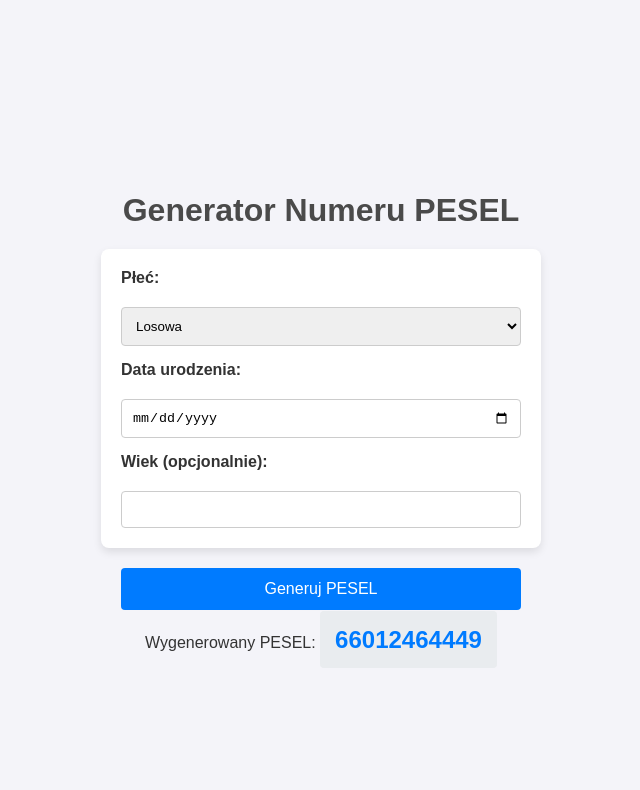
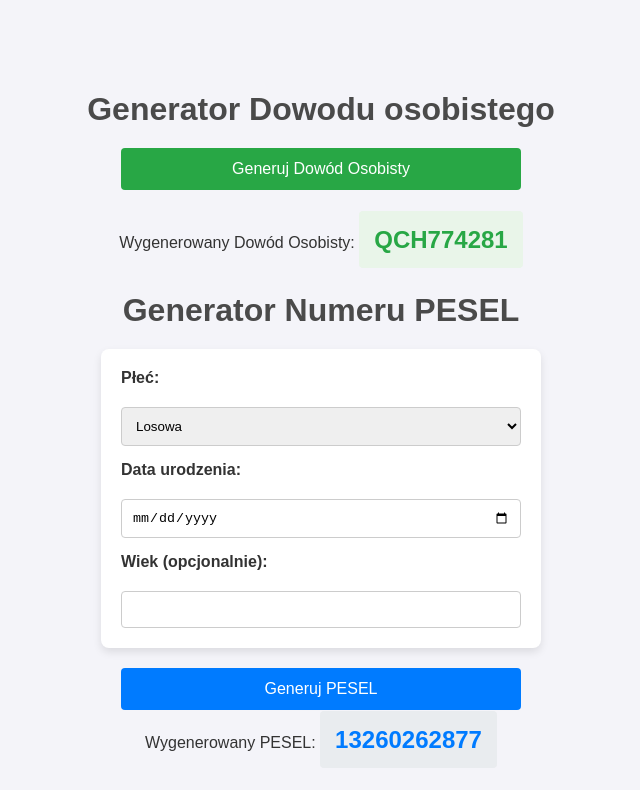
Before and after one commit to goliat931/generator-danych-testowych, a plain HTML site: page index.html in a window 1280 px wide. Both pictures are taken after a click on the button "Generuj PESEL". Shown: the whole page, without its empty margins (319-959 px from the left). Drawn offline with Linux system fonts and the light colour scheme.

Commit message:
Dodadnie generatora dowodu osobistego, zoptymalizowano kod

```diff
--- a/index.html
+++ b/index.html
@@ -7,6 +7,13 @@
     <link rel="stylesheet" href="static/styles.css">
 </head>
 <body>
+    <h1>Generator Dowodu osobistego</h1>
+    <button id="generateIdBtn">Generuj Dowód Osobisty</button>
+    <p>Wygenerowany Dowód Osobisty: <span id="idOutput"></span></p>
+
+	<div id="copy-message" class="copy-message">skopiowany!</div>
+
+
     <h1>Generator Numeru PESEL</h1>
 
     <div class="generator-options">
@@ -28,7 +35,7 @@
 
 	<p>Wygenerowany PESEL: <span id="peselOutput"></span></p>
 
-	<div id="copy-message" class="copy-message">PESEL skopiowany!</div>
+	<div id="copy-message" class="copy-message">skopiowany!</div>
 
     <script src="static/script.js"></script>
 </body>
--- a/static/script.js
+++ b/static/script.js
@@ -1,4 +1,7 @@
 document.addEventListener('DOMContentLoaded', () => {
+    // ----------------------------------------------------
+    // 1. Zmienne globalne i selektory DOM
+    // ----------------------------------------------------
     const generateBtn = document.getElementById('generateBtn');
     const peselOutput = document.getElementById('peselOutput');
     const genderSelect = document.getElementById('gender');
@@ -6,7 +9,12 @@ document.addEventListener('DOMContentLoaded', () => {
     const ageInput = document.getElementById('age');
     const copyMessage = document.getElementById('copy-message');
 
-    const weights = [1, 3, 7, 9, 1, 3, 7, 9, 1, 3];
+    // Selektory dla generatora dowodu osobistego
+    const generateIdBtn = document.getElementById('generateIdBtn');
+    const idOutput = document.getElementById('idOutput');
+
+    // Dane do obliczeń PESEL
+    const weightsPesel = [1, 3, 7, 9, 1, 3, 7, 9, 1, 3];
     const encodedMonths = {
         '1800-1899': 80,
         '1900-1999': 0,
@@ -15,25 +23,38 @@ document.addEventListener('DOMContentLoaded', () => {
         '2200-2299': 60
     };
 
-   // Nowa funkcja generująca losowy PESEL na start
-    function generateInitialPesel() {
-        const year = Math.floor(Math.random() * (2025 - 1900) + 1900);
-        const month = Math.floor(Math.random() * 12) + 1;
-        const day = Math.floor(Math.random() * 28) + 1;
-        const gender = Math.random() < 0.5 ? 'male' : 'female';
+    // Dane do obliczeń dowodu osobistego
+    const letterToNumber = Object.fromEntries(
+        Array.from({ length: 26 }, (_, i) => [String.fromCharCode(65 + i), 10 + i])
+    );
+    const weightsId = [7, 3, 1, 9, 7, 3, 1, 7, 3];
 
-        try {
-            const newPesel = generatePesel(year, month, day, gender);
-            peselOutput.innerText = newPesel;
-        } catch (error) {
-            console.error("Błąd podczas generowania PESEL:", error);
-            peselOutput.innerText = "Błąd: " + error.message;
-        }
+    // ----------------------------------------------------
+    // 2. Funkcje pomocnicze
+    // ----------------------------------------------------
+
+    /**
+     * Wyświetla komunikat w dymku na określony czas.
+     * @param {string} text Tekst do wyświetlenia w dymku.
+     */
+    function showCopyMessage(text) {
+        copyMessage.innerText = text;
+        copyMessage.classList.add('show');
+        setTimeout(() => {
+            copyMessage.classList.remove('show');
+        }, 3000);
     }
 
-    // Wywołaj funkcję od razu po załadowaniu strony
-    generateInitialPesel();
+    // ----------------------------------------------------
+    // 3. Logika generatora PESEL
+    // ----------------------------------------------------
 
+    /**
+     * Koduje miesiąc urodzenia zgodnie z stuleciem dla PESEL.
+     * @param {number} year Rok urodzenia.
+     * @param {number} month Miesiąc urodzenia (1-12).
+     * @returns {string} Dwucyfrowy, zakodowany miesiąc.
+     */
     function getEncodedMonth(year, month) {
         if (year >= 1800 && year <= 1899) return String(month + encodedMonths['1800-1899']).padStart(2, '0');
         if (year >= 1900 && year <= 1999) return String(month + encodedMonths['1900-1999']).padStart(2, '0');
@@ -43,15 +64,28 @@ document.addEventListener('DOMContentLoaded', () => {
         throw new Error("Unsupported year for PESEL generation.");
     }
 
-    function calculateChecksum(peselWithoutK) {
+    /**
+     * Oblicza cyfrę kontrolną dla numeru PESEL.
+     * @param {string} peselWithoutK 10-cyfrowy numer PESEL bez cyfry kontrolnej.
+     * @returns {number} Obliczona cyfra kontrolna.
+     */
+    function calculatePeselChecksum(peselWithoutK) {
         let checksumSum = 0;
         for (let i = 0; i < 10; i++) {
-            checksumSum += parseInt(peselWithoutK[i]) * weights[i];
+            checksumSum += parseInt(peselWithoutK[i]) * weightsPesel[i];
         }
         const lastDigitOfSum = checksumSum % 10;
         return lastDigitOfSum === 0 ? 0 : 10 - lastDigitOfSum;
     }
 
+    /**
+     * Generuje pełny, poprawny numer PESEL.
+     * @param {number} year Rok urodzenia.
+     * @param {number} month Miesiąc urodzenia.
+     * @param {number} day Dzień urodzenia.
+     * @param {string} gender Płeć ('male' lub 'female').
+     * @returns {string} 11-cyfrowy numer PESEL.
+     */
     function generatePesel(year, month, day, gender) {
         const rr = String(year).slice(-2);
         const mm = getEncodedMonth(year, month);
@@ -71,12 +105,88 @@ document.addEventListener('DOMContentLoaded', () => {
         }
 
         const peselWithoutK = `${peselWithoutPpppK}${pppp}`;
-        const k = calculateChecksum(peselWithoutK);
+        const k = calculatePeselChecksum(peselWithoutK);
 
         return `${peselWithoutK}${k}`;
     }
 
-    if (generateBtn && peselOutput) {
+    /**
+     * Generuje losowy PESEL na start strony.
+     */
+    function generateRandomPesel() {
+        const year = Math.floor(Math.random() * (2025 - 1900) + 1900);
+        const month = Math.floor(Math.random() * 12) + 1;
+        const day = Math.floor(Math.random() * 28) + 1; // Uproszczone: zawsze do 28
+        const gender = Math.random() < 0.5 ? 'male' : 'female';
+
+        try {
+            const newPesel = generatePesel(year, month, day, gender);
+            peselOutput.innerText = newPesel;
+        } catch (error) {
+            console.error("Błąd podczas generowania PESEL:", error);
+            peselOutput.innerText = "Błąd: " + error.message;
+        }
+    }
+
+    // ----------------------------------------------------
+    // 4. Logika generatora dowodu osobistego
+    // ----------------------------------------------------
+
+    /**
+     * Generuje poprawny numer dowodu osobistego.
+     * @returns {string} 9-znakowy numer dowodu.
+     */
+    function generateIdNumber() {
+        const letters = 'ABCDEFGHIJKLMNOPQRSTUVWXYZ';
+        const digits = '0123456789';
+
+        let letterPart = '';
+        for (let i = 0; i < 3; i++) {
+            letterPart += letters.charAt(Math.floor(Math.random() * letters.length));
+        }
+
+        let digitsPart = '';
+        for (let i = 0; i < 6; i++) {
+            digitsPart += digits.charAt(Math.floor(Math.random() * digits.length));
+        }
+
+        let idArrayChars = [
+            letterPart[0], letterPart[1], letterPart[2],
+            0, // Tymczasowe miejsce dla cyfry kontrolnej
+            ...digitsPart.slice(1) // Pozostałe 5 cyfr
+        ];
+
+        const numericArray = idArrayChars.map(char =>
+            typeof char === 'string' && /[A-Z]/.test(char)
+                ? letterToNumber[char]
+                : parseInt(char, 10)
+        );
+
+        let sum = 0;
+        for (let i = 0; i < weightsId.length; i++) {
+            sum += numericArray[i] * weightsId[i];
+        }
+
+        const controlDigit = sum % 10;
+
+        const finalId =
+            letterPart +
+            controlDigit +
+            digitsPart.slice(1);
+
+        return finalId;
+    }
+
+    // ----------------------------------------------------
+    // 5. Obsługa zdarzeń (event listeners)
+    // ----------------------------------------------------
+
+    // Generuj losowy PESEL i dowód po załadowaniu strony
+    generateRandomPesel();
+    idOutput.innerText = generateIdNumber();
+
+    // Obsługa kliknięcia przycisku "Generuj PESEL"
+    if (generateBtn) {
         generateBtn.addEventListener('click', () => {
             let year, month, day, gender;
 
@@ -84,14 +194,12 @@ document.addEventListener('DOMContentLoaded', () => {
             const birthDateValue = birthDateInput.value;
             const ageValue = ageInput.value;
 
-            // Ustalanie płci
             if (selectedGender === 'random') {
                 gender = Math.random() < 0.5 ? 'male' : 'female';
             } else {
                 gender = selectedGender;
             }
 
-            // Ustalanie daty urodzenia
             if (birthDateValue) {
                 const date = new Date(birthDateValue);
                 year = date.getFullYear();
@@ -103,10 +211,8 @@ document.addEventListener('DOMContentLoaded', () => {
                 month = Math.floor(Math.random() * 12) + 1;
                 day = Math.floor(Math.random() * 28) + 1;
             } else {
-                // Generowanie losowej daty
-                year = Math.floor(Math.random() * (2025 - 1900) + 1900);
-                month = Math.floor(Math.random() * 12) + 1;
-                day = Math.floor(Math.random() * 28) + 1;
+                generateRandomPesel();
+                return;
             }
 
             try {
@@ -118,26 +224,51 @@ document.addEventListener('DOMContentLoaded', () => {
             }
         });
     }
-	function showCopyMessage() {
-    copyMessage.classList.add('show');
-    setTimeout(() => {
-        copyMessage.classList.remove('show');
-    }, 3000); // Dymek zniknie po 3 sekundach
-}
+
+    // Obsługa kliknięcia na pole PESEL (kopiowanie)
+    if (peselOutput) {
         peselOutput.addEventListener('click', () => {
             const peselText = peselOutput.innerText;
-
             if (navigator.clipboard) {
                 navigator.clipboard.writeText(peselText)
-            .then(() => {
-                showCopyMessage(); // Zastąpiono alert()
-            })
-            .catch(err => {
-                console.error('Błąd podczas kopiowania:', err);
-            });
+                    .then(() => showCopyMessage('Numer PESEL skopiowany!'))
+                    .catch(err => console.error('Błąd podczas kopiowania:', err));
             } else {
-        // ... (kod do starszych przeglądarek) ...
-        showCopyMessage(); // Zastąpiono alert()
+                const tempInput = document.createElement('textarea');
+                tempInput.value = peselText;
+                document.body.appendChild(tempInput);
+                tempInput.select();
+                document.execCommand('copy');
+                document.body.removeChild(tempInput);
+                showCopyMessage('Numer PESEL skopiowany!');
             }
         });
+    }
+
+    // Obsługa kliknięcia przycisku "Generuj Dowód Osobisty"
+    if (generateIdBtn) {
+        generateIdBtn.addEventListener('click', () => {
+            idOutput.innerText = generateIdNumber();
         });
+    }
+
+    // Obsługa kliknięcia na pole Dowodu Osobistego (kopiowanie)
+    if (idOutput) {
+        idOutput.addEventListener('click', () => {
+            const idText = idOutput.innerText;
+            if (navigator.clipboard) {
+                navigator.clipboard.writeText(idText)
+                    .then(() => showCopyMessage('Numer dowodu skopiowany!'))
+                    .catch(err => console.error('Błąd podczas kopiowania:', err));
+            } else {
+                const tempInput = document.createElement('textarea');
+                tempInput.value = idText;
+                document.body.appendChild(tempInput);
+                tempInput.select();
+                document.execCommand('copy');
+                document.body.removeChild(tempInput);
+                showCopyMessage('Numer dowodu skopiowany!');
+            }
+        });
+    }
+});
--- a/static/styles.css
+++ b/static/styles.css
@@ -96,3 +96,36 @@ h1 {
     visibility: visible;
     opacity: 1;
 }
+
+#generateIdBtn {
+    padding: 12px 24px;
+    font-size: 16px;
+    color: #fff;
+    background-color: #28a745; /* Inny kolor dla odróżnienia */
+    border: none;
+    border-radius: 4px;
+    cursor: pointer;
+    transition: background-color 0.3s ease;
+    width: 100%;
+    max-width: 400px;
+    margin-bottom: 20px;
+}
+
+#generateIdBtn:hover {
+    background-color: #218838;
+}
+
+#idOutput {
+    font-size: 24px;
+    font-weight: bold;
+    color: #28a745;
+    background-color: #e9f5e9;
+    padding: 15px;
+    border-radius: 4px;
+    margin-top: 20px;
+    text-align: center;
+    width: 100%;
+    max-width: 400px;
+    word-wrap: break-word;
+    cursor: pointer;
+}
```
Lines whose indentation alone changed are shown as unchanged.
